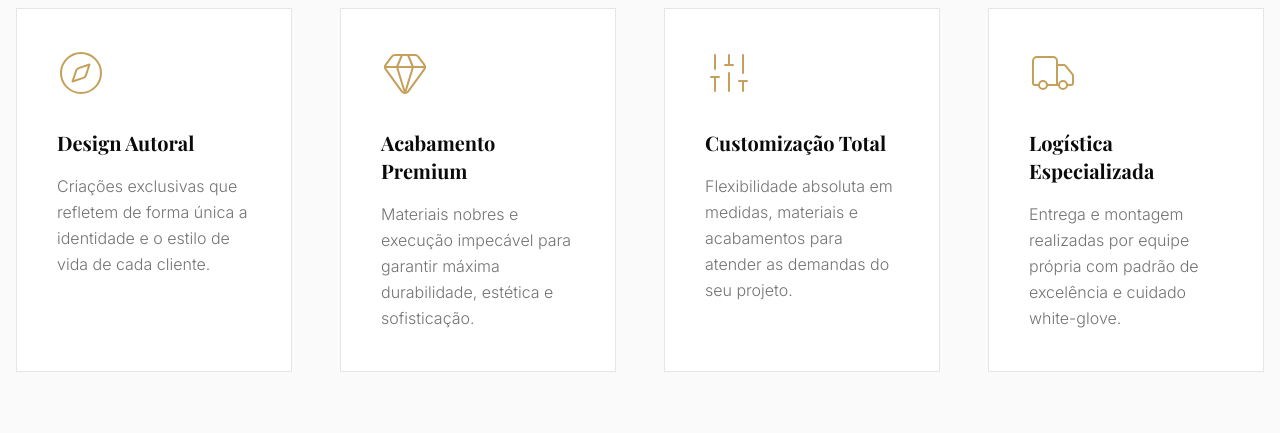
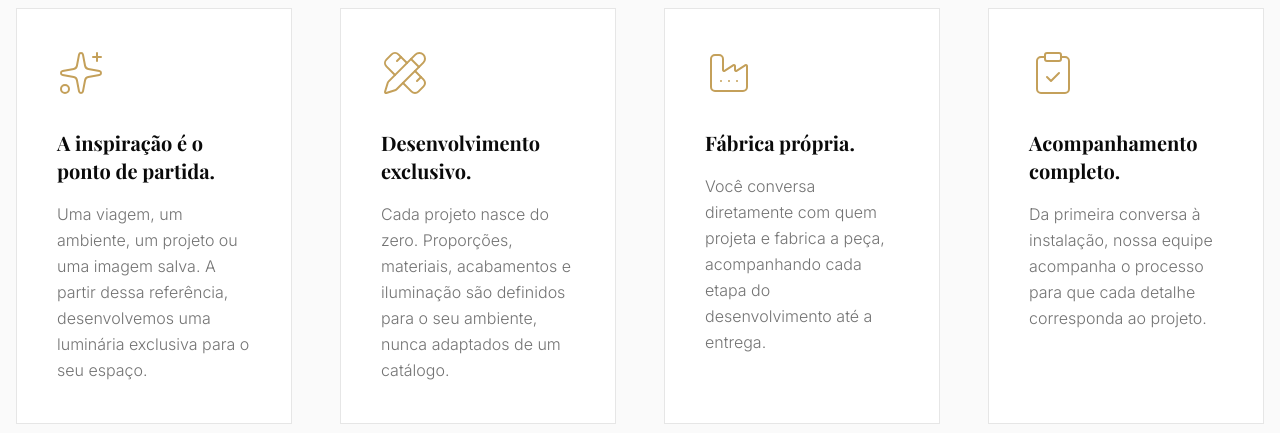
Before and after one commit to ResegundoBR/landing-page-klaxon-sf118bce9, a React (Vite) app: page / in a window 1280 px wide. Shown: the part 2380-2813 px from the top of the page. Built offline with nearby package versions, Linux system fonts and the light colour scheme; a web font is replaced by a local one; what pocketbase would draw is missing.

Commit message:
Auto-commit before sync

```diff
--- a/package.json
+++ b/package.json
@@ -2,7 +2,7 @@
   "name": "skip-react-template",
   "description": "A frontend React Vite TypeScript Shadcn UI template for Skip projects",
   "private": true,
-  "version": "0.0.23",
+  "version": "0.0.25",
   "type": "module",
   "scripts": {
     "start": "vite dev",
--- a/src/components/sections/Differentials.tsx
+++ b/src/components/sections/Differentials.tsx
@@ -1,26 +1,26 @@
-import { Compass, Gem, Sliders, Truck } from 'lucide-react'
+import { Sparkles, PencilRuler, Factory, ClipboardCheck } from 'lucide-react'
 
 export function Differentials() {
   const features = [
     {
-      icon: Compass,
-      title: 'Design Autoral',
-      desc: 'Criações exclusivas que refletem de forma única a identidade e o estilo de vida de cada cliente.',
+      icon: Sparkles,
+      title: 'A inspiração é o ponto de partida.',
+      desc: 'Uma viagem, um ambiente, um projeto ou uma imagem salva. A partir dessa referência, desenvolvemos uma luminária exclusiva para o seu espaço.',
     },
     {
-      icon: Gem,
-      title: 'Acabamento Premium',
-      desc: 'Materiais nobres e execução impecável para garantir máxima durabilidade, estética e sofisticação.',
+      icon: PencilRuler,
+      title: 'Desenvolvimento exclusivo.',
+      desc: 'Cada projeto nasce do zero. Proporções, materiais, acabamentos e iluminação são definidos para o seu ambiente, nunca adaptados de um catálogo.',
     },
     {
-      icon: Sliders,
-      title: 'Customização Total',
-      desc: 'Flexibilidade absoluta em medidas, materiais e acabamentos para atender as demandas do seu projeto.',
+      icon: Factory,
+      title: 'Fábrica própria.',
+      desc: 'Você conversa diretamente com quem projeta e fabrica a peça, acompanhando cada etapa do desenvolvimento até a entrega.',
     },
     {
-      icon: Truck,
-      title: 'Logística Especializada',
-      desc: 'Entrega e montagem realizadas por equipe própria com padrão de excelência e cuidado white-glove.',
+      icon: ClipboardCheck,
+      title: 'Acompanhamento completo.',
+      desc: 'Da primeira conversa à instalação, nossa equipe acompanha o processo para que cada detalhe corresponda ao projeto.',
     },
   ]
 
--- a/src/lib/pocketbase/schema.json
+++ b/src/lib/pocketbase/schema.json
@@ -1,5 +1,5 @@
 {
-  "generatedAt": "2026-07-15T13:16:51.591Z",
+  "generatedAt": "2026-07-15T13:47:50.619Z",
   "collections": [
     {
       "name": "users",
```
Also changed, not shown: .skip.config.json.
